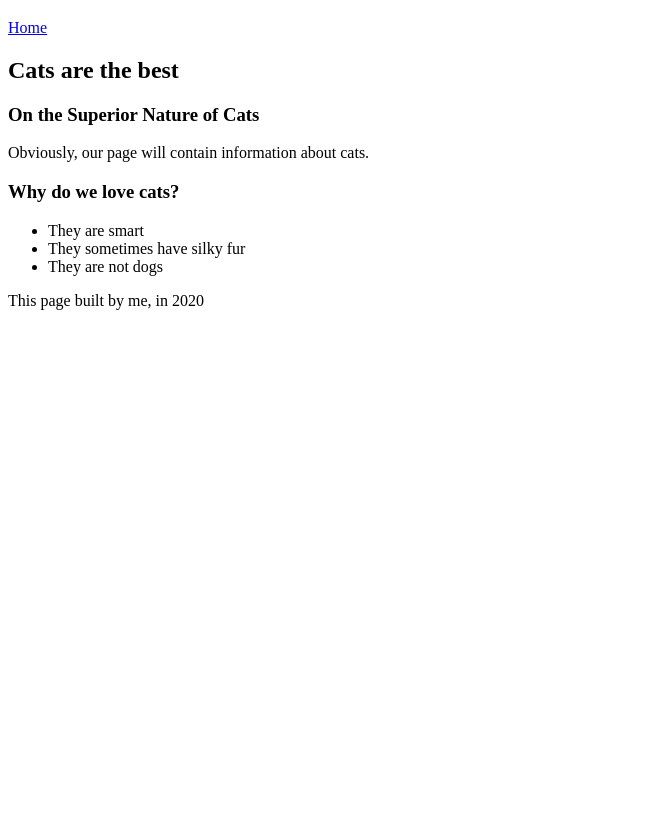
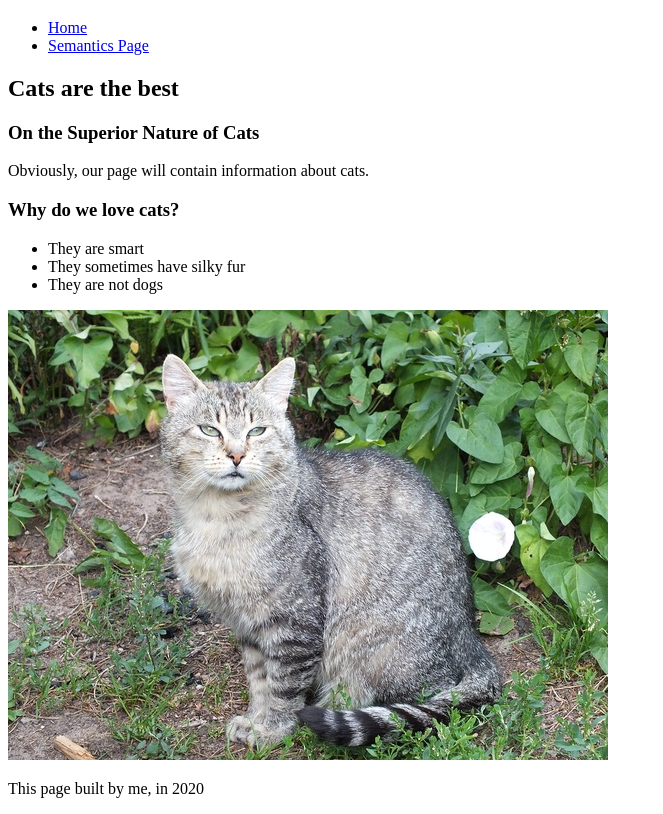
Before and after one commit to anthonyjprater/html-basics, a plain HTML site: page sectioning-elements.html in a window 1280 px wide. Shown: the part 61-875 px from the top of the page, without its empty margins (0-663 px from the left). Before the commit the page ends 800 px from the top, so only its background shows below. Drawn offline with Linux system fonts and the light colour scheme.

Commit message:
added cat image to web sectioning page

```diff
--- a/sectioning-elements.html
+++ b/sectioning-elements.html
@@ -8,7 +8,10 @@
     <header>
       <h1>Cats, Cats, Cats: A Sectioned Website</h1>
       <nav>
-        <a href="index.html">Home</a>
+        <ul>
+          <li><a href="index.html">Home</a></li>
+          <li><a href="semantic-elements.html">Semantics Page</a></li>
+        </ul>
       </nav>
     </header>
 
@@ -26,6 +29,11 @@
           <li>They are not dogs</li>
         </ul>
       </aside>
+      <article>
+        <p>
+          <img src="cat-image.jpg" alt="a picture of a cat sitting in a yard" width="600" height="450">
+        </p>
+      </article>
     </section>
 
     <footer>
```
Also changed, not shown: cat-image.jpg (added).
